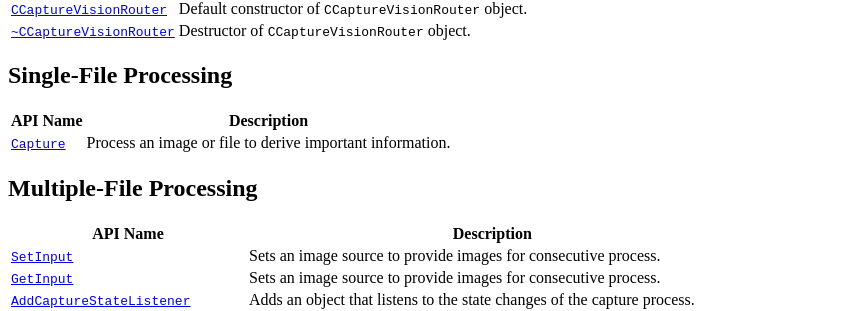
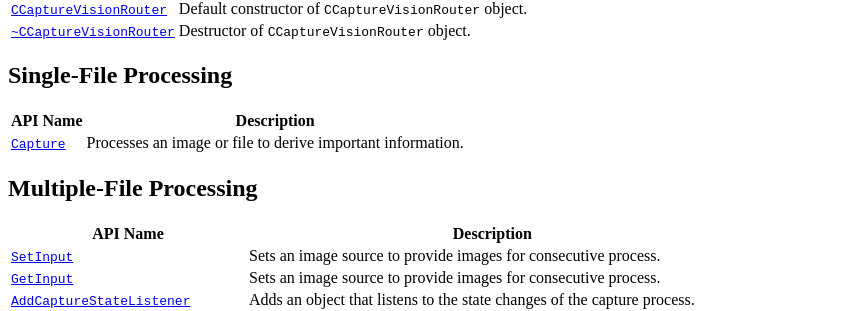
Before and after one commit to dynamsoft-docs/capture-vision-docs-server, a Jekyll site: the page built from programming/cplusplus/api-reference/capture-vision-router/capture-vision-router.md, in a window 1280 px wide and 900 px high, scrolled down 779 px. Shown: the part 126-437 px from the top of the window, without its empty margins (0-853 px from the left). Built offline with Jekyll 4.4.1, drawn with Linux system fonts in a browser that asks for light colours.

Commit message:
fix spell bug

```diff
--- a/programming/cplusplus/api-reference/capture-vision-router/capture-vision-router.md
+++ b/programming/cplusplus/api-reference/capture-vision-router/capture-vision-router.md
@@ -34,7 +34,7 @@ class CCaptureVisionRouter
 
 | API Name                                       | Description                                               |
 | ---------------------------------------------- | --------------------------------------------------------- |
-| [`Capture`](single-file-processing.md#capture) | Process an image or file to derive important information. |
+| [`Capture`](single-file-processing.md#capture) | Processes an image or file to derive important information. |
 
 ## Multiple-File Processing
 
```
